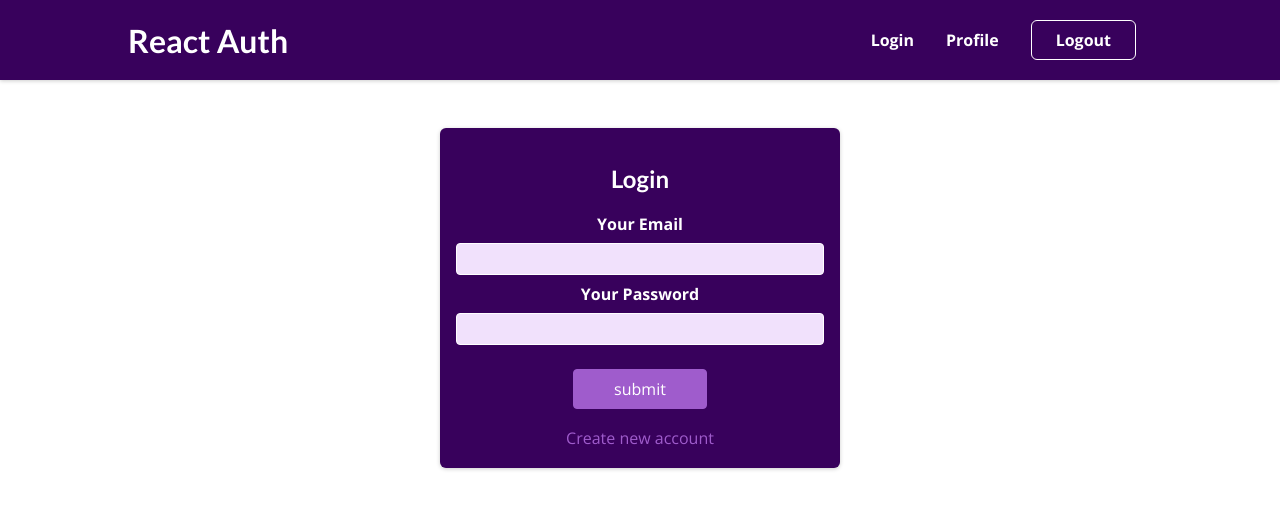
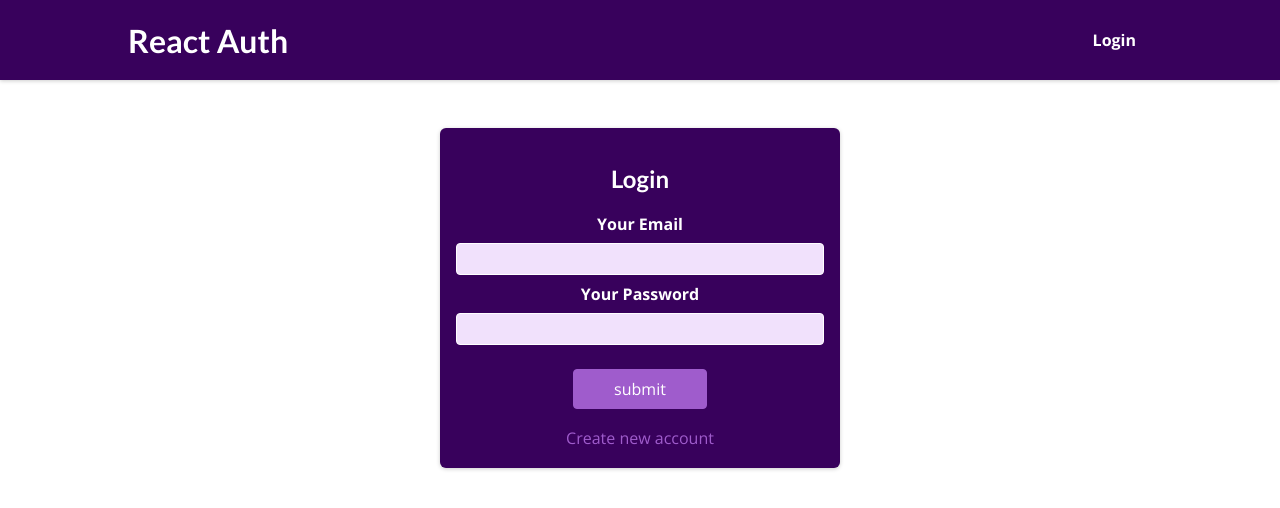
Before and after one commit to kesavaprasad08/Authentication, a React (Create React App) app: page /auth in a window 1280 px wide. Shown: the top 508 px of the page. Built offline with nearby package versions, Linux system fonts and the light colour scheme.

Commit message:
manging the token

```diff
--- a/src/components/Auth/AuthForm.js
+++ b/src/components/Auth/AuthForm.js
@@ -1,10 +1,13 @@
-import { useState, useRef } from "react";
+import { useState, useRef,useContext } from "react";
 
 import classes from "./AuthForm.module.css";
+import AuthContext from "../../store/auth-context";
 
 const AuthForm = () => {
   const emailInputRef = useRef();
   const passwordInputRef = useRef();
+
+  const authCtx = useContext(AuthContext);
 
   const [isLogin, setIsLogin] = useState(true);
   const [isLoading, loading] = useState(false);
@@ -52,7 +55,7 @@
         }
       })
       .then((data) => {
-        console.log(data.idToken);
+        authCtx.login(data.idToken);
       })
       .catch((err) => {
         alert(err.message);
--- a/src/components/Layout/MainNavigation.js
+++ b/src/components/Layout/MainNavigation.js
@@ -1,24 +1,36 @@
-import { Link } from 'react-router-dom';
+import { useContext } from "react";
 
-import classes from './MainNavigation.module.css';
+import { Link } from "react-router-dom";
+
+import classes from "./MainNavigation.module.css";
+import AuthContext from "../../store/auth-context";
 
 const MainNavigation = () => {
+  const authCtx = useContext(AuthContext);
+  const isLoggedIn = authCtx.isLoggedIn;
+
   return (
     <header className={classes.header}>
-      <Link to='/'>
+      <Link to="/">
         <div className={classes.logo}>React Auth</div>
       </Link>
       <nav>
         <ul>
+          {!isLoggedIn && (
             <li>
-            <Link to='/auth'>Login</Link>
+              <Link to="/auth">Login</Link>
             </li>
+          )}
+          {isLoggedIn && (
             <li>
-            <Link to='/profile'>Profile</Link>
+              <Link to="/profile">Profile</Link>
             </li>
+          )}
+          {isLoggedIn && (
             <li>
               <button>Logout</button>
             </li>
+          )}
         </ul>
       </nav>
     </header>
--- a/src/index.js
+++ b/src/index.js
@@ -3,10 +3,13 @@
 
 import './index.css';
 import App from './App';
+import { AuthContextProvider } from './store/auth-context';
 
 const root = ReactDOM.createRoot(document.getElementById('root'));
 root.render(
+  <AuthContextProvider>
   <BrowserRouter>
     <App />
   </BrowserRouter>
+  </AuthContextProvider>
 );
--- /dev/null
+++ b/src/store/auth-context.js
@@ -0,0 +1,30 @@
+import React, { useState } from "react";
+
+const AuthContext = React.createContext({
+    token:'',
+    isLoggedIn:false,
+    login: (token) => {},
+    logout: () => {}
+});
+
+export const AuthContextProvider = (props) => {
+    const [token, setToken] = useState(null);
+
+    const userIsLoggedIn = !!token;
+    const loginHandler = (token) => {
+setToken(token)
+    }
+    const logoutHandler = () => {
+        setToken(null)
+    }
+    const contextValue = {
+        token:token,
+        isLoggedIn:userIsLoggedIn,
+        login:loginHandler,
+        logout:logoutHandler
+    }
+
+    return <AuthContext.Provider value={contextValue}>{props.children}</AuthContext.Provider>
+}
+
+export default AuthContext;
```
Also changed, not shown: 1 other file (tests, documents, lock files or other folders). Lines whose indentation alone changed are shown as unchanged.
